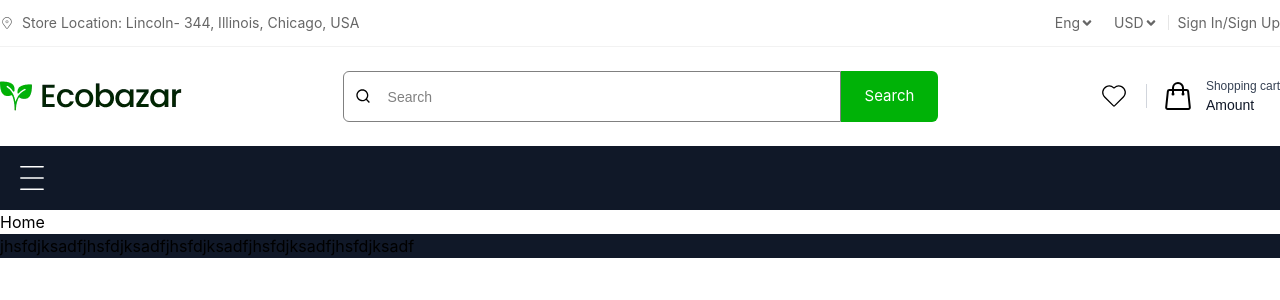
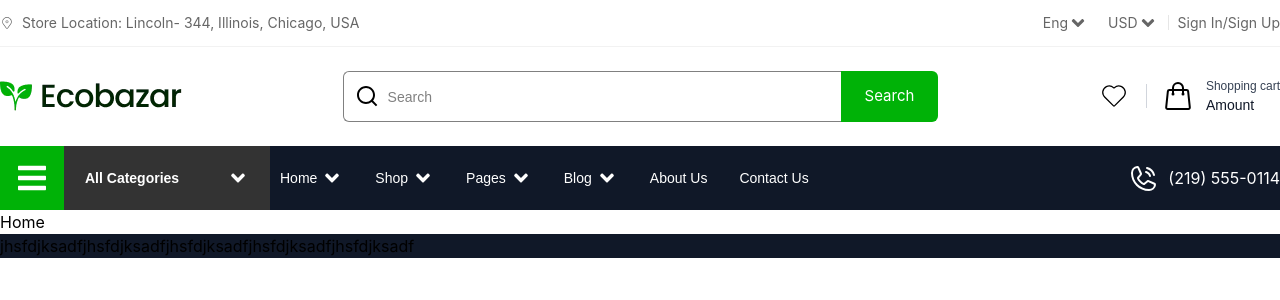
Before and after one commit to sagorcraft/Ecobazar, a React (Vite) app: page / in a window 1280 px wide. Shown: the top 300 px of the page. Built offline with nearby package versions, Linux system fonts and the light colour scheme.

Commit message:
Navbar complete

```diff
--- a/src/components/NavBar.jsx
+++ b/src/components/NavBar.jsx
@@ -1,25 +1,47 @@
 import React from 'react'
 import Container from './layouts/Container'
-import { CiMenuBurger } from "react-icons/ci";
+import { Link } from 'react-router'
+import { FaBars } from "react-icons/fa";
+import { FaAngleDown } from "react-icons/fa";
+import { PiPhoneCall } from "react-icons/pi";
 
 const NavBar = () => {
   return (
-    <>
-      <div className='bg-gray-900'>
-        <Container>
-          <nav className='flex justify-between items-center'>
-            <div className='flex items-center'>
-              <div className='text-white bg-primry p-4 cursor-pointer'>
-                <CiMenuBurger size={32} />
-              </div>
-              <div></div>
-              <div></div>
-            </div>
-            <div></div>
-          </nav>
-        </Container>
-      </div>
-    </>
+    <div className='bg-gray-900 text-white'>
+      <Container>
+        <div className='flex justify-between items-center'>
+          <ul className='flex gap-x-8 text-sm font-pop items-center relative'>
+            <li className='p-4 bg-primary mr-46'>
+              <FaBars size={32}/>
+            </li>
+            <li className='text-md font-bold bg-[#333333] absolute top-0 left-[64px] p-5.25'>
+              <Link to="#" className='flex items-center gap-x-12'>All Categories <FaAngleDown size={22} /></Link>
+            </li>
+            <li>
+              <Link to="#" className='flex items-center gap-x-1'>Home <FaAngleDown size={22} /></Link>
+            </li>
+            <li>
+              <Link to="#" className='flex items-center gap-x-1'>Shop <FaAngleDown size={22} /></Link>
+            </li>
+            <li>
+              <Link to="#" className='flex items-center gap-x-1'>Pages <FaAngleDown size={22} /></Link>
+            </li>
+            <li>
+              <Link to="#" className='flex items-center gap-x-1'>Blog <FaAngleDown size={22} /></Link>
+            </li>
+            <li>
+              <Link to="#">About Us</Link>
+            </li>
+            <li>
+              <Link to="#">Contact Us</Link>
+            </li>
+          </ul>
+          <div>
+            <Link to="tel:2195550114" className='flex items-center gap-x-2'> <PiPhoneCall size={32}/>(219) 555-0114</Link>
+          </div>
+        </div>
+      </Container>
+    </div>
   )
 }
 
--- a/src/components/SearchBar.jsx
+++ b/src/components/SearchBar.jsx
@@ -21,9 +21,9 @@
 
         {/* search start here */}
         <div className='flex -shrink-1 relative '>
-          <RiSearchLine className='absolute top-1/2 left-3 -translate-y-1/2' />
+          <RiSearchLine className='absolute top-1/2 left-3 -translate-y-1/2 text-2xl' />
           <input
-            className='border border-[#808080] w-[498px] py-3 pl-11 placeholder:text-[#808080] placeholder:text-sm placeholder:font-pop rounded-l-md'
+            className='border border-[#808080] border-r-0 w-[498px] py-3 pl-11 placeholder:text-[#808080] placeholder:text-sm placeholder:font-pop rounded-l-md'
             type="text"
             placeholder='Search'
           />
--- a/src/components/TopBar.jsx
+++ b/src/components/TopBar.jsx
@@ -26,7 +26,7 @@
           {/* Language Dropdown */}
           <div className='flex gap-x-5'>
             <div onClick={() => setOpenLan(!openLan)} className='flex items-center cursor-pointer' ref={dropDownLanRef}>
-              Eng <FaAngleDown />
+              Eng <FaAngleDown size={20} />
               {openLan &&
                 <div className='absolute top-8.75 bg-gry p-3.25'>
                   <ul>
@@ -39,7 +39,7 @@
             </div>
             {/* Currency Dropdown */}
             <div onClick={() => setCurrencyOpen(!currencyOpen)} className='flex items-center' ref={dropDownCurrencyRef}>
-              USD <FaAngleDown />
+              USD <FaAngleDown size={20} />
               {currencyOpen &&
                 <div className='absolute top-8.75 bg-gry p-3.25'>
                   <ul>
--- a/src/components/nav.jsx
+++ /dev/null
@@ -1,100 +0,0 @@
-import React, { useRef, useState } from 'react'
-import Container from './layouts/Container';
-import { MdOutlineKeyboardArrowDown } from "react-icons/md";
-import { FiPhoneCall } from "react-icons/fi";
-import { CiMenuBurger, CiApple } from "react-icons/ci";
-import { FaCarrot } from "react-icons/fa";
-import { IoFishOutline } from "react-icons/io5";
-import { LiaDrumstickBiteSolid } from "react-icons/lia";
-import { SiBuymeacoffee } from "react-icons/si";
-import { CgIcecream } from "react-icons/cg";
-import { GiCupcake } from "react-icons/gi";
-import { LuIceCreamBowl } from "react-icons/lu";
-import { PiCookingPot } from "react-icons/pi";
-import { GoPlus } from "react-icons/go";
-import useOutsiteClick from '../hooks/outsideClick';
-
-const NavBer = () => {
-  const [open, setOpen] = useState(false);
-  const CategoryRef = useRef(null);
-
-  useOutsiteClick(CategoryRef, () => setOpen(false), open);
-
-  return (
-    <div className='bg-[#0e0d0d] w-full'>
-      <Container>
-        <nav className='flex justify-between items-center'>
-          <div className='flex items-center'>
-            <div className='text-white bg-primry p-4 cursor-pointer'>
-              <CiMenuBurger size={32} />
-            </div>
-            <div className='relative' ref={CategoryRef}>
-              <div
-                onClick={() => setOpen(!open)}
-                className='flex items-center gap-2 mr-14 pl-4 pr-4 bg-[#333333] py-5 text-white font-pop text-[16px] cursor-pointer'
-              >
-                All Categories
-                <MdOutlineKeyboardArrowDown size={20}/>
-              </div>
-              <div
-                className={`
-                  absolute -left-16 top-full bg-white w-56.25 border border-gray-300 shadow-lg z-50
-                  transition-all duration-300 ease-in-out
-                  ${open ? 'opacity-100 translate-y-0 visible' : 'opacity-0 -translate-y-3 invisible pointer-events-none'}
-                `}
-              >
-                <ul className='font-pop text-sm'>
-                  <li className='py-3 px-4 flex items-center gap-2 hover:bg-gray-100 cursor-pointer'>
-                    <CiApple size={20}/> Fresh Fruit
-                  </li>
-                  <li className='py-3 px-4 flex items-center gap-2 hover:bg-gray-100 cursor-pointer'>
-                    <FaCarrot size={20}/> Vegetables
-                  </li>
-                  <li className='py-3 px-4 flex items-center gap-2 hover:bg-gray-100 cursor-pointer'>
-                    <IoFishOutline size={20}/> River Fish
-                  </li>
-                  <li className='py-3 px-4 flex items-center gap-2 hover:bg-gray-100 cursor-pointer'>
-                    <LiaDrumstickBiteSolid size={20}/> Chicken & Meat
-                  </li>
-                  <li className='py-3 px-4 flex items-center gap-2 hover:bg-gray-100 cursor-pointer'>
-                    <SiBuymeacoffee size={20}/> Drink & Water
-                  </li>
-                  <li className='py-3 px-4 flex items-center gap-2 hover:bg-gray-100 cursor-pointer'>
-                    <CgIcecream size={20}/> Yogurt & Ice Cream
-                  </li>
-                  <li className='py-3 px-4 flex items-center gap-2 hover:bg-gray-100 cursor-pointer'>
-                    <GiCupcake size={20}/> Cake & Bread
-                  </li>
-                  <li className='py-3 px-4 flex items-center gap-2 hover:bg-gray-100 cursor-pointer'>
-                    <LuIceCreamBowl size={20}/> Butter & Cream
-                  </li>
-                  <li className='py-3 px-4 flex items-center gap-2 hover:bg-gray-100 cursor-pointer'>
-                    <PiCookingPot size={20}/> Cooking
-                  </li>
-                  <li className='py-3 px-4 flex items-center gap-2 hover:bg-gray-100 cursor-pointer font-medium'>
-                    <GoPlus size={20}/> View All Category
-                  </li>
-                </ul>
-              </div>
-
-            </div>
-            <ul className='flex gap-8 text-[#999999] font-pop text-sm py-5 cursor-pointer'>
-              <li className='flex items-center gap-1 hover:text-white'>Home <MdOutlineKeyboardArrowDown size={20}/></li>
-              <li className='flex items-center gap-1 hover:text-white'>Shop <MdOutlineKeyboardArrowDown size={20}/></li>
-              <li className='flex items-center gap-1 hover:text-white'>Pages <MdOutlineKeyboardArrowDown size={20}/></li>
-              <li className='hover:text-white'>About US</li>
-              <li className='hover:text-white'>Contact US</li>
-            </ul>
-          </div>
-
-          <div className='flex items-center text-white gap-2 cursor-pointer text-sm font-pop'>
-            <FiPhoneCall size={18}/> (219) 555-0114
-          </div>
-
-        </nav>
-      </Container>
-    </div>
-  )
-}
-
-export default NavBer;
```
